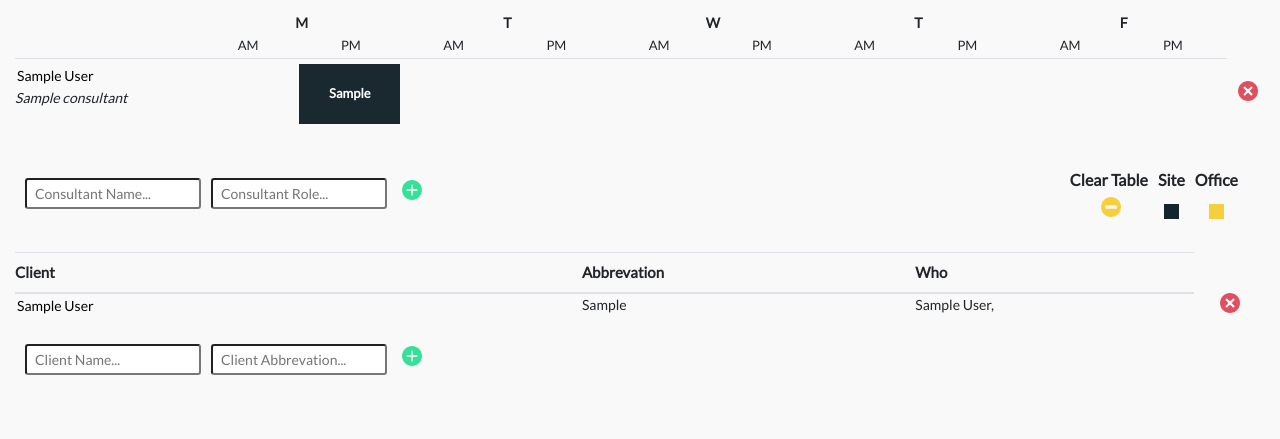
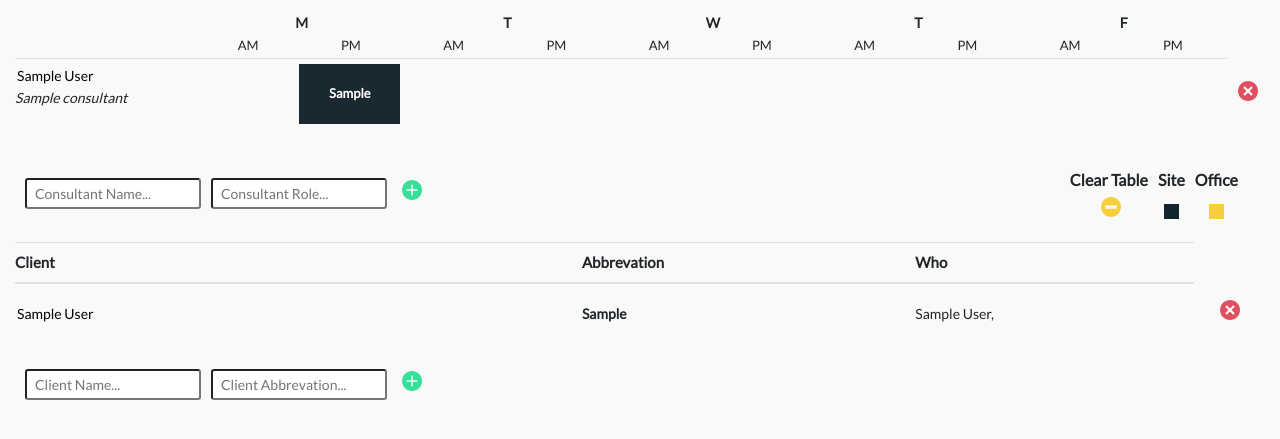
Before and after one commit to tristankells/bulletproof-weekly-planner, a PHP site: page /week-calendar.html in a window 1280 px wide. Shown: the part 56-495 px from the top of the page. Run offline with PHP 8.4, Linux system fonts and the light colour scheme; tables that the repository leaves empty hold one stand-in row (values such as "Sample post"); some libraries are stand-ins or nearby versions.

Commit message:
Updates to the client table UI

```diff
--- a/backend/database.php
+++ b/backend/database.php
@@ -1,8 +1,8 @@
 <?php
 
-$host = "127.0.0.1";
+$host = "localhost";
 $user = "root";
-$pswd = "";
+$pswd = "root";
 $dbnm = "glance";
 
 $conn = new mysqli($host, $user, $pswd, $dbnm);
--- a/scripts/index.js
+++ b/scripts/index.js
@@ -122,14 +122,14 @@ $(document).ready(function() {
       client["position"] +
       "' >";
     clientRow +=
-      "<td>" +
+      "<td class='client-row-format' style='vertical-align: middle;'>" +
       "<input class='client-name-input'" +
       "value='" +
       client["name"] +
       "'/>" +
       "</td>";
-    clientRow += "<td>" + client["abbreviation"] + "</td>";
-    clientRow += "<td class='who-column'>";
+    clientRow += "<td class='client-row-format' style='vertical-align: middle; font-weight:bold;'>" + client["abbreviation"] + "</td>";
+    clientRow += "<td class='who-column client-row-format' style='vertical-align: middle;'>";
 
     //Checks if consultants are allocated to a client and create the appropirate innerHTML for the WHO column.
     for (x in consultants) {
--- a/style/week-calendar-style.css
+++ b/style/week-calendar-style.css
@@ -105,6 +105,7 @@ td{
 /* Client table */
 
 .add-client-table {
+    font-family: Lato;
     border-collapse: separate;
     border-spacing: 10px;
 }
@@ -121,10 +122,9 @@ td{
     padding-bottom: 8px;
 }
 
-.client-table tbody{
+.client-row-format {
+    height: 60px;
     font-size: 14px;
-    padding-top: 3px;
-    padding-bottom: 5px;
 }
 
 /* Consultant table key */
--- a/week-calendar.html
+++ b/week-calendar.html
@@ -40,8 +40,6 @@
     <div class="container-fluid">
         <div class="row" id="maindiv">
             <div class="col-lg-12" id="consultantsdiv">
-
-
                 <table class="consultant-table table" id="consultantstable">
                     <thead id="consultantstablehead">
                         <tr class="dates" id="consultantstableheadrow">
@@ -68,9 +66,7 @@
 
                     </thead>
                     <tbody id="consultantstablebody">
-
                     </tbody>
-
                 </table>
 
                 <table width ="100%" class = "add-consultant-table">
@@ -104,23 +100,14 @@
                                                     <img src="/Glance/img/key_dot_yellow.png" </img>
                                                 </td>
                                             </tr>
-
-
                                         </table>
                                  </div>
-
                         </td>
-
                     </tr>
-
-                        <tr>
-
-                        </tr>
                 </table>
-
             </div>
             <div class="col-lg-12"></div>
-            <div class="col-lg-12" id="clientsdiv">
+            <div class="col-lg-12 test-row" id="clientsdiv">
                 <table class="table client-table" id="clientstable">
                     <thead id="clienttablehead">
                         <th>Client</th>
```
